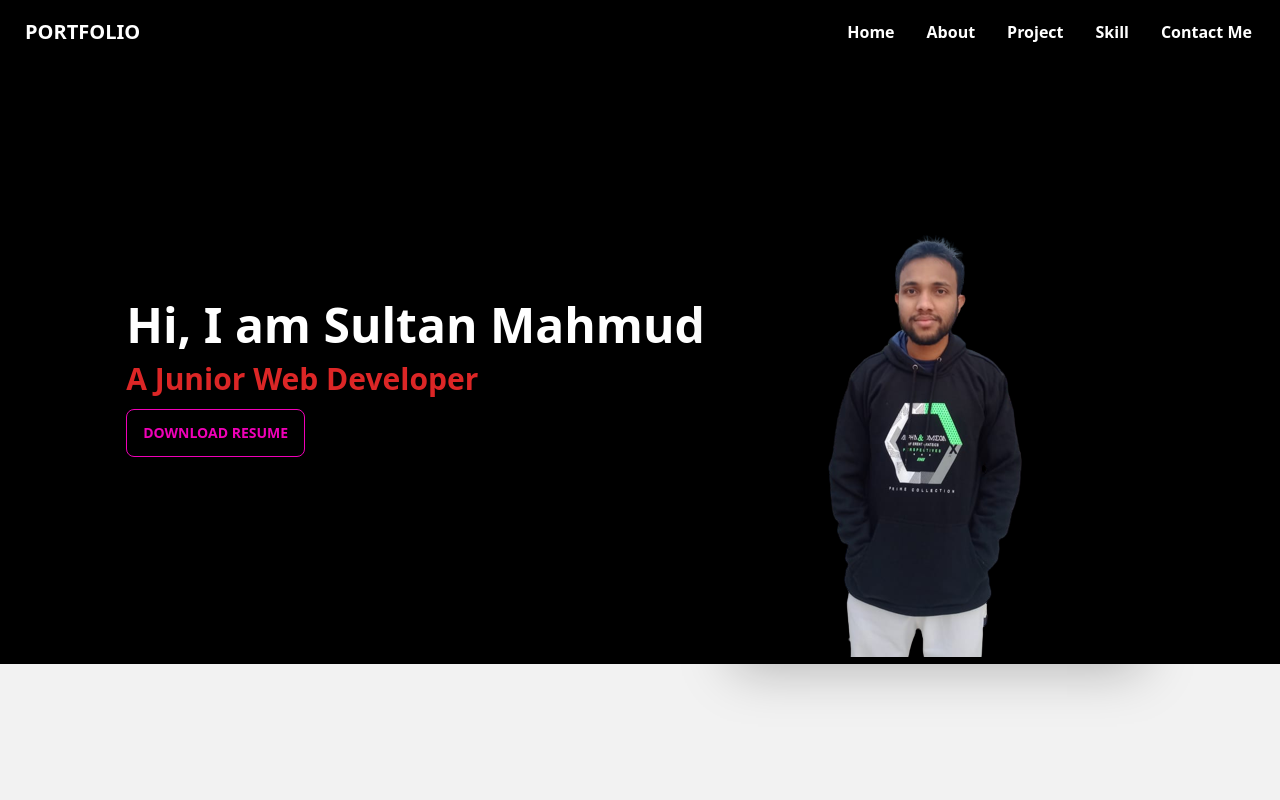
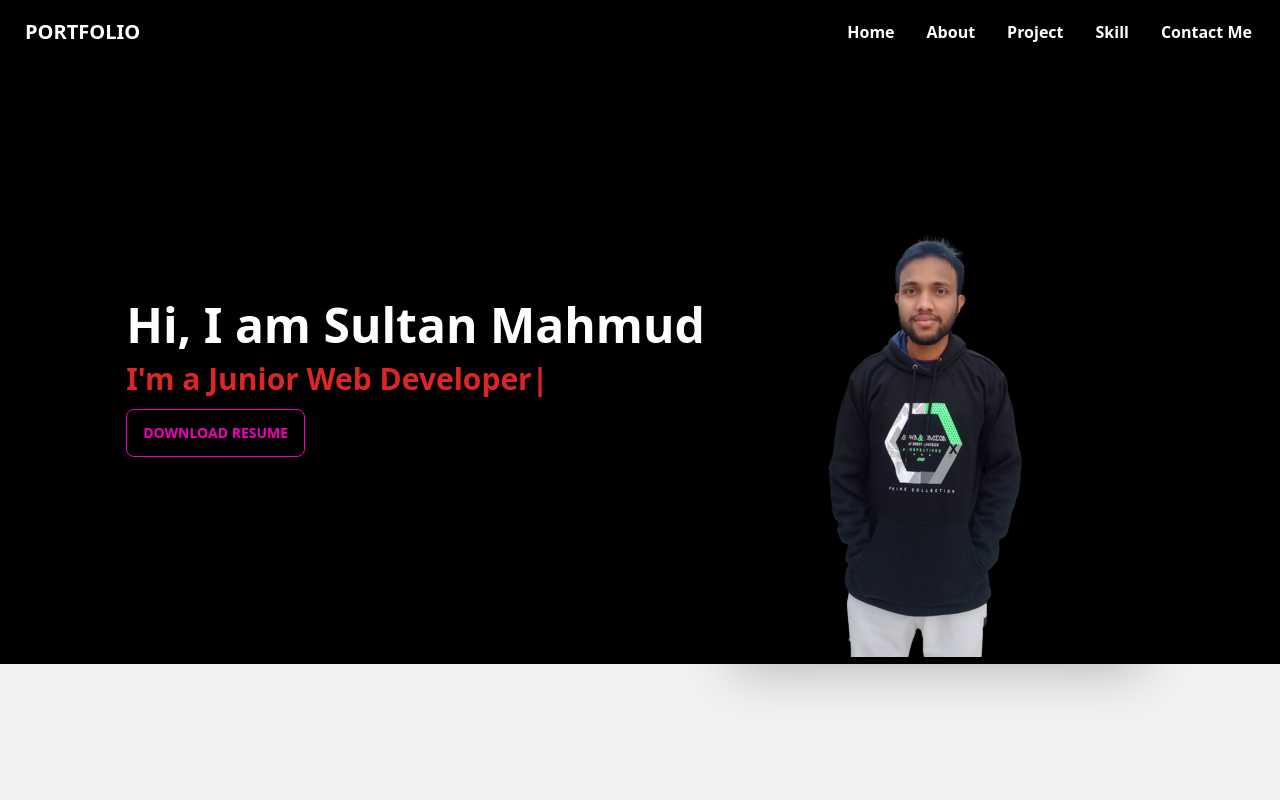
Before and after one commit to mdsultanmahmud/portfolio-website, a React (Vite) app: page / in a window 1280 px wide. Shown: the top 800 px of the page. Built offline with nearby package versions, Linux system fonts and the light colour scheme.

Commit message:
add typing effect

```diff
--- a/package.json
+++ b/package.json
@@ -15,7 +15,9 @@
     "react": "^18.2.0",
     "react-dom": "^18.2.0",
     "react-router-dom": "^6.4.5",
-    "react-scroll-to-top": "^3.0.0"
+    "react-scroll-to-top": "^3.0.0",
+    "react-typed": "^1.2.0",
+    "typewriter-effect": "^2.19.0"
   },
   "devDependencies": {
     "@types/react": "^18.0.26",
--- a/src/pages/Home/Banner/Banner.jsx
+++ b/src/pages/Home/Banner/Banner.jsx
@@ -1,7 +1,7 @@
 
 import React from 'react';
-import banner from '../../../assets/banner.png'
 import banner1 from '../../../assets/banner1.png'
+import Typed from 'react-typed'
 const Banner = () => {
     const onButtonClick = () => {
         // using Java Script method to get PDF file
@@ -18,10 +18,22 @@ const Banner = () => {
     return (
         <div className="hero md:h-[600px] bg-black">
             <div className="hero-content flex-col lg:flex-row-reverse">
-                    <img src={banner1} className='bg-black mb-5 h-full rounded-lg shadow-2xl'/>
+                <img src={banner1} className='bg-black mb-5 h-full rounded-lg shadow-2xl' />
                 <div>
                     <h1 className="text-5xl font-bold text-white">Hi, I am Sultan Mahmud</h1>
-                        <p className="py-3 text-3xl font-semibold text-red-600">A Junior Web Developer</p>
+                    <p className="py-3 text-3xl font-semibold text-red-600">
+                    <Typed
+                            strings={[
+                                "I'm a Junior Web Developer",
+                                "I'm a Junior React Developer",
+                                "I'm a Junior MERN Developer",
+                            ]}
+                            typeSpeed={150}
+                            backSpeed={150}
+                            loop
+                           />
+                    </p>
+
                     <button onClick={onButtonClick} className="btn btn-secondary btn-outline">Download Resume</button>
                 </div>
             </div>
```
Also changed, not shown: src/assets/bannerInfinity.png (added), 1 other file (tests, documents, lock files or other folders). Lines whose indentation alone changed are shown as unchanged.
